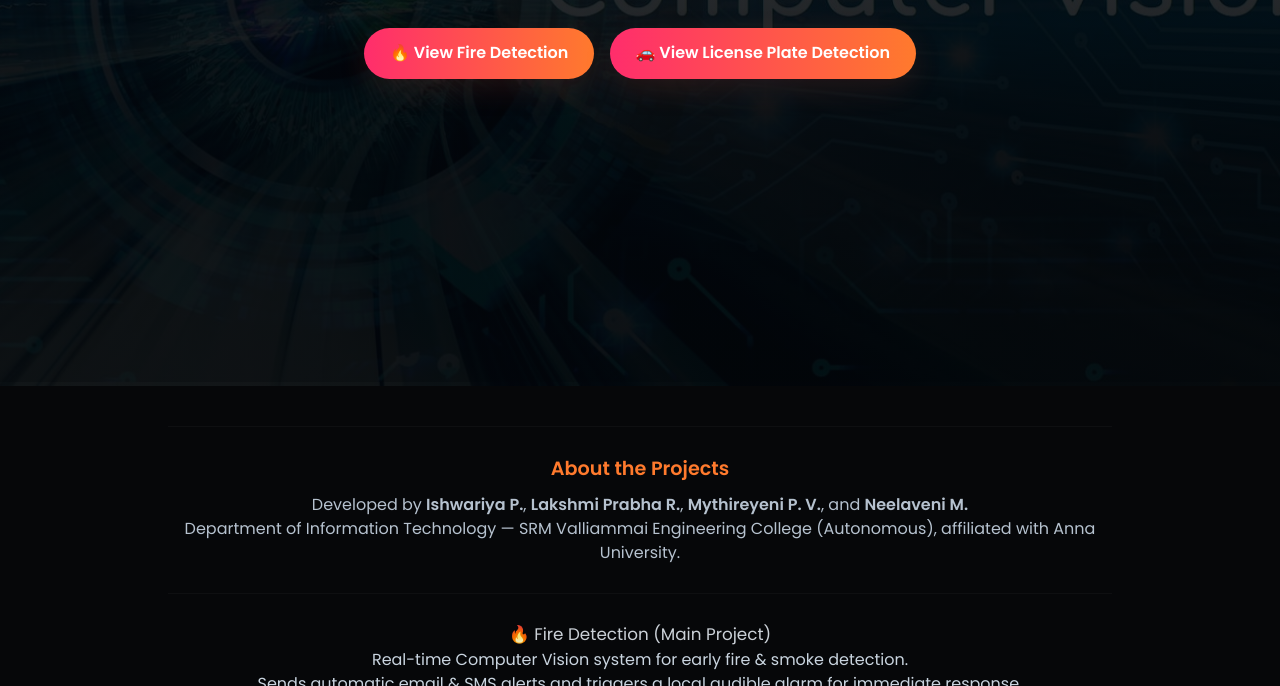
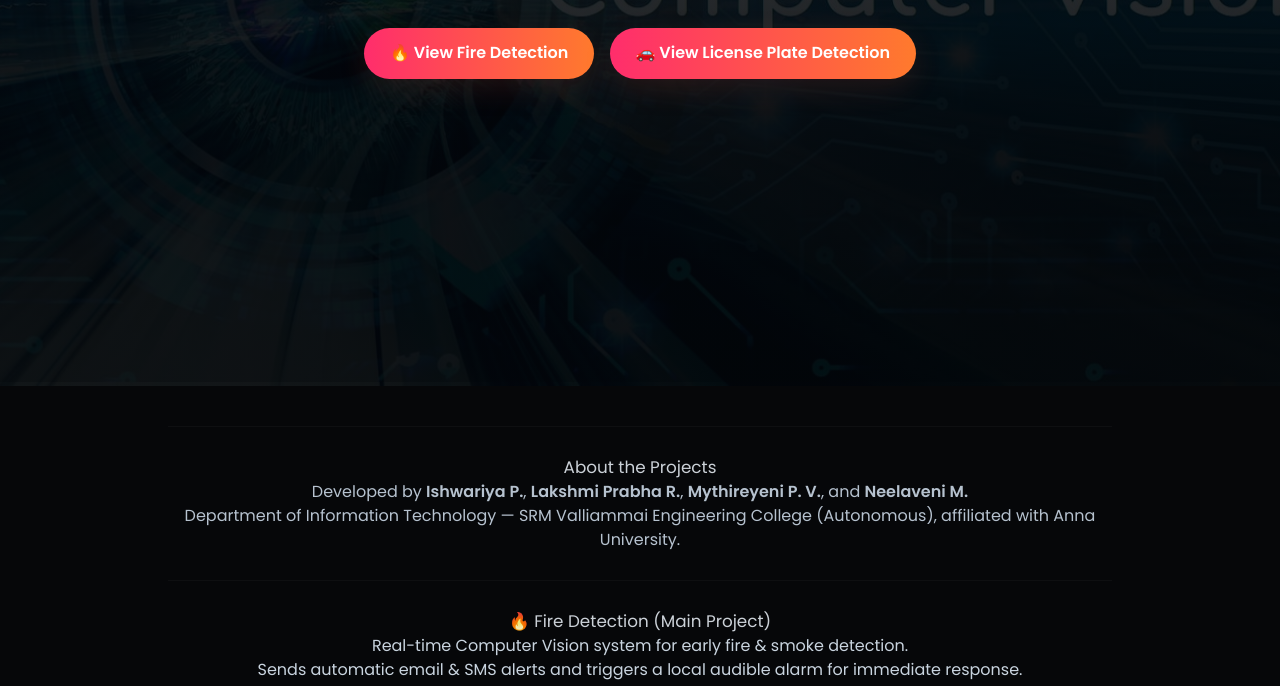
Before and after one commit to ishupandi15/computer-vision-projects, a plain HTML site: page index.html in a window 1280 px wide. Shown: the part 414-1100 px from the top of the page. Drawn offline with Linux system fonts and the light colour scheme.

Commit message:
Update index.html

```diff
--- a/index.html
+++ b/index.html
@@ -96,7 +96,7 @@
 
   <main role="main">
     <section aria-labelledby="about">
-      <h3 id="about">About the Projects</h3>
+      <h2 id="about">About the Projects</h2>
       <p class="muted">
         Developed by <strong>Ishwariya P.</strong>, <strong>Lakshmi Prabha R.</strong>, <strong>Mythireyeni P. V.</strong>, and <strong>Neelaveni M.</strong><br>
         Department of Information Technology — SRM Valliammai Engineering College (Autonomous), affiliated with Anna University.
```
